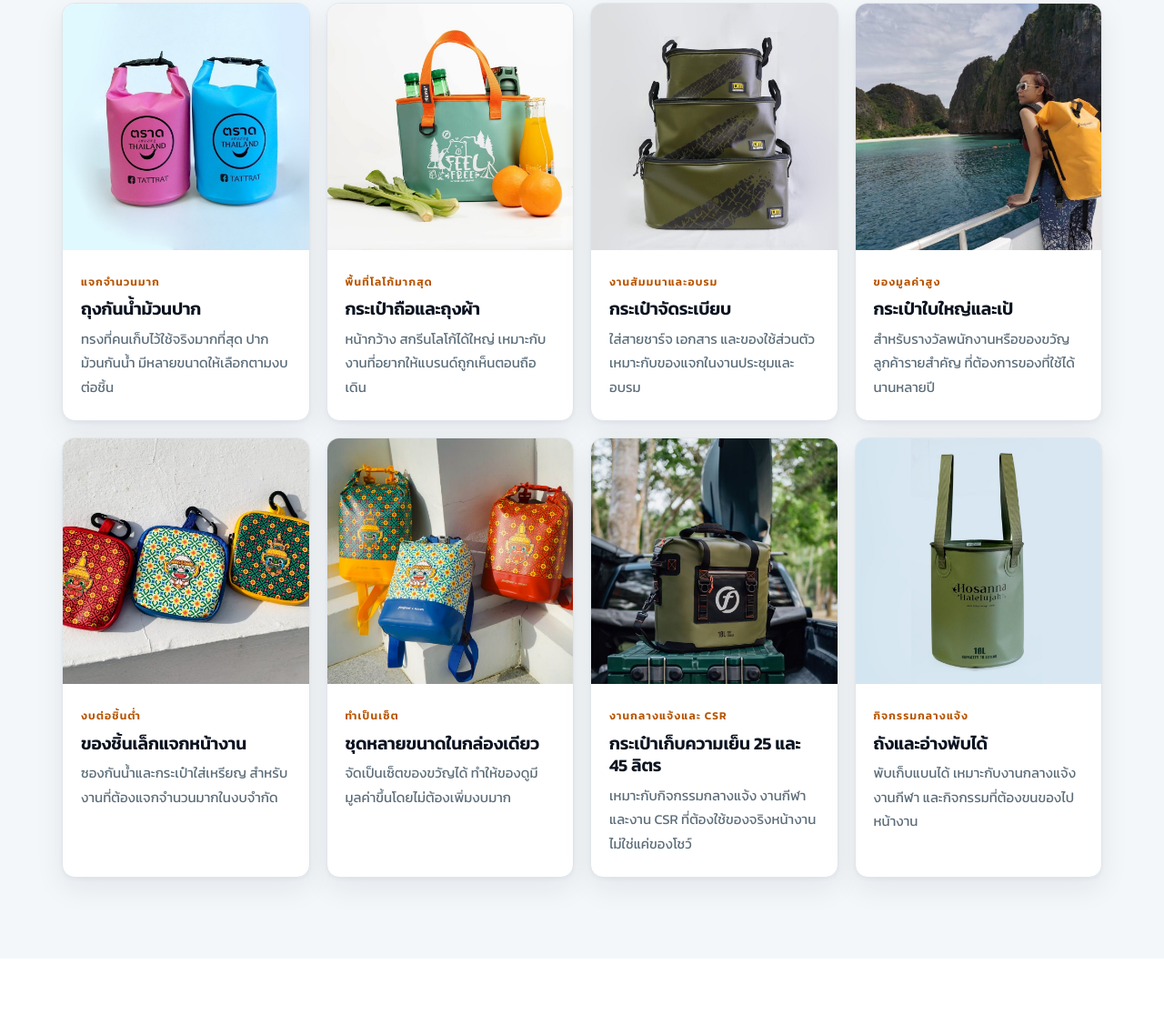
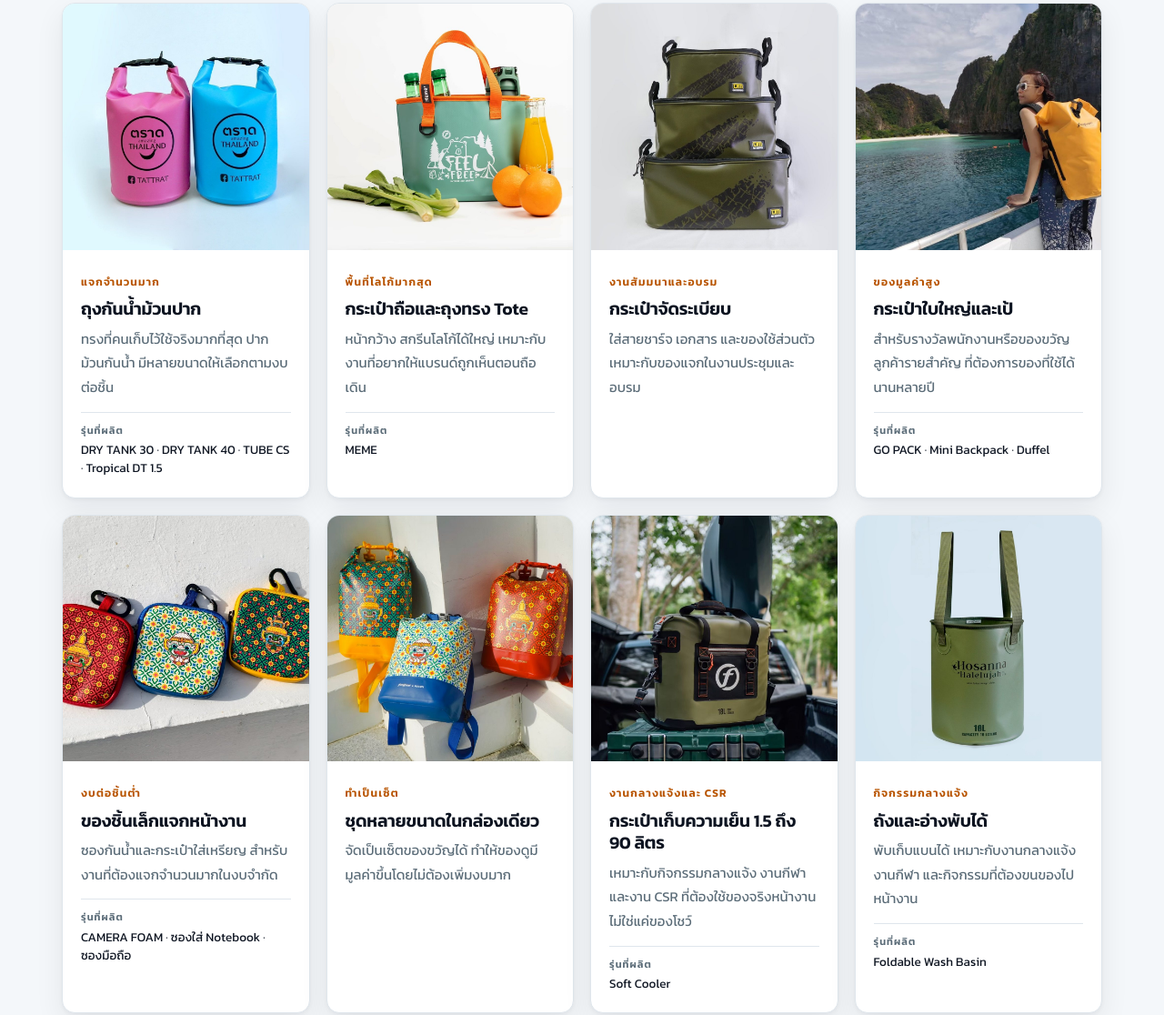
Before and after one commit to onlinefeelfree/joysports-landing, a plain HTML site: page index.html in a window 1280 px wide. Shown: the part 6924-8040 px from the top of the page at 91% size. Drawn offline with Linux system fonts and the light colour scheme; a web font is replaced by a local one.

Commit message:
ใส่ชื่อรุ่นจริงลงการ์ดสินค้า และแก้ข้อความส่วนสินค้าตามที่โรงงานส่งมา
เพิ่มบรรทัดรุ่นที่ผลิตใต้คำอธิบายของการ์ด คั่นด้วยเส้นบาง
ใส่เฉพาะ 6 ใบที่มีหลักฐานรองรับจากชื่อไฟล์ภาพที่โรงงานส่งมา
และจากที่โรงงานกรอกในเอกสารตรวจ

- ถุงกันน้ำม้วนปาก DRY TANK 30 DRY TANK 40 TUBE CS Tropical DT 1.5
- กระเป๋าถือ MEME
- ใบใหญ่และเป้ GO PACK Mini Backpack Duffel
- ของชิ้นเล็ก CAMERA FOAM ซองใส่ Notebook ซองมือถือ
- เก็บความเย็น Soft Cooler
- ถังและอ่างพับได้ Foldable Wash Basin

เว้นไว้สองใบคือกระเป๋าจัดระเบียบและชุดหลายขนาด
เพราะยังจับคู่รุ่นกับภาพไม่ได้แน่ชัด รอให้โรงงานยืนยันก่อน
ดีกว่าเดาแล้วขึ้นชื่อรุ่นผิดบนหน้าเว็บ

ข้อความที่โรงงานแก้มา
- หัวข้อส่วนสินค้า เปลี่ยนจากเก็บความเย็น 45 ลิตร เป็นกระเป๋าขนาด 90 ลิตร
- การ์ดกระเป๋าถือ เพิ่มคำว่าทรง Tote
- การ์ดเก็บความเย็น เปลี่ยนจาก 25 และ 45 ลิตร เป็น 1.5 ถึง 90 ลิตร

ครอบ nbsp ในชื่อรุ่นที่มีหลายคำ เพราะเบราว์เซอร์ตัดเป็น TUBE กับ CS คนละบรรทัด

Co-Authored-By: Claude Opus 5 <noreply@anthropic.com>

```diff
--- a/index.html
+++ b/index.html
@@ -297,6 +297,14 @@ td{color:var(--ink-2)}
   text-transform:uppercase; color:var(--orange-ink); margin-bottom:7px;
 }
 .prod p{color:var(--muted); font-size:15px; margin-top:7px}
+.prod .models{
+  margin-top:13px; padding-top:11px; border-top:1px solid var(--line);
+  font-size:13.5px; color:var(--ink); line-height:1.5;
+}
+.prod .models span{
+  display:block; font-family:var(--display); font-size:11px; font-weight:600;
+  letter-spacing:.1em; text-transform:uppercase; color:var(--muted); margin-bottom:3px;
+}
 
 /* ---------- งานตกแต่งโลโก้ ---------- */
 .showcase{display:grid; gap:18px; grid-template-columns:repeat(auto-fit,minmax(248px,1fr))}
@@ -644,17 +652,17 @@ footer .legal{grid-column:1/-1; border-top:1px solid rgba(255,255,255,.12); padd
   <div class="wrap">
     <div class="sec-head">
       <p class="eyebrow">สินค้าที่ผลิตได้</p>
-      <h2>เลือกทรงที่ตอบโจทย์ ตั้งแต่ซองชิ้นเล็ก ถึงกระเป๋าเก็บความเย็น 45 ลิตร</h2>
+      <h2>เลือกทรงที่ตอบโจทย์ ตั้งแต่ซองชิ้นเล็ก ถึงกระเป๋าขนาด 90 ลิตร</h2>
       <p class="lede">จัดตามการใช้งานของงานแจก ไม่ใช่ตามทรงสินค้า เพื่อให้เลือกได้เร็วขึ้น</p>
     </div>
     <div class="prods">
       <article class="prod">
         <img src="images/product-drybag-blue.jpg" width="700" height="700" alt="ถุงกันน้ำม้วนปากสกรีนโลโก้ลูกค้า งาน OEM ของ Joy Sports" loading="lazy" decoding="async">
-        <div class="txt"><p class="spec">แจกจำนวนมาก</p><h3>ถุงกันน้ำม้วนปาก</h3><p>ทรงที่คนเก็บไว้ใช้จริงมากที่สุด ปากม้วนกันน้ำ มีหลายขนาดให้เลือกตามงบต่อชิ้น</p></div>
+        <div class="txt"><p class="spec">แจกจำนวนมาก</p><h3>ถุงกันน้ำม้วนปาก</h3><p>ทรงที่คนเก็บไว้ใช้จริงมากที่สุด ปากม้วนกันน้ำ มีหลายขนาดให้เลือกตามงบต่อชิ้น</p><p class="models"><span>รุ่นที่ผลิต</span>DRY&nbsp;TANK&nbsp;30 · DRY&nbsp;TANK&nbsp;40 · TUBE&nbsp;CS · Tropical&nbsp;DT&nbsp;1.5</p></div>
       </article>
       <article class="prod">
         <img src="images/product-tote-teal.jpg" width="700" height="700" alt="กระเป๋าถือทรง Tote รุ่น MEME ของแบรนด์ FEELFREE" loading="lazy" decoding="async">
-        <div class="txt"><p class="spec">พื้นที่โลโก้มากสุด</p><h3>กระเป๋าถือและถุงผ้า</h3><p>หน้ากว้าง สกรีนโลโก้ได้ใหญ่ เหมาะกับงานที่อยากให้แบรนด์ถูกเห็นตอนถือเดิน</p></div>
+        <div class="txt"><p class="spec">พื้นที่โลโก้มากสุด</p><h3>กระเป๋าถือและถุงทรง Tote</h3><p>หน้ากว้าง สกรีนโลโก้ได้ใหญ่ เหมาะกับงานที่อยากให้แบรนด์ถูกเห็นตอนถือเดิน</p><p class="models"><span>รุ่นที่ผลิต</span>MEME</p></div>
       </article>
       <article class="prod">
         <img src="images/product-pouch.jpg" width="700" height="700" alt="กระเป๋าจัดระเบียบกันน้ำสามขนาด งานสกรีนโลโก้องค์กร" loading="lazy" decoding="async">
@@ -662,11 +670,11 @@ footer .legal{grid-column:1/-1; border-top:1px solid rgba(255,255,255,.12); padd
       </article>
       <article class="prod">
         <img src="images/product-duffel.jpg" width="700" height="700" alt="เป้กันน้ำม้วนปากรุ่น DRY TANK ของแบรนด์ FEELFREE" loading="lazy" decoding="async">
-        <div class="txt"><p class="spec">ของมูลค่าสูง</p><h3>กระเป๋าใบใหญ่และเป้</h3><p>สำหรับรางวัลพนักงานหรือของขวัญลูกค้ารายสำคัญ ที่ต้องการของที่ใช้ได้นานหลายปี</p></div>
+        <div class="txt"><p class="spec">ของมูลค่าสูง</p><h3>กระเป๋าใบใหญ่และเป้</h3><p>สำหรับรางวัลพนักงานหรือของขวัญลูกค้ารายสำคัญ ที่ต้องการของที่ใช้ได้นานหลายปี</p><p class="models"><span>รุ่นที่ผลิต</span>GO&nbsp;PACK · Mini&nbsp;Backpack · Duffel</p></div>
       </article>
       <article class="prod">
         <img src="images/product-coinbag.jpg" width="700" height="700" alt="ซองกันน้ำชิ้นเล็กรุ่น FEELFREE X HOLEN" loading="lazy" decoding="async">
-        <div class="txt"><p class="spec">งบต่อชิ้นต่ำ</p><h3>ของชิ้นเล็กแจกหน้างาน</h3><p>ซองกันน้ำและกระเป๋าใส่เหรียญ สำหรับงานที่ต้องแจกจำนวนมากในงบจำกัด</p></div>
+        <div class="txt"><p class="spec">งบต่อชิ้นต่ำ</p><h3>ของชิ้นเล็กแจกหน้างาน</h3><p>ซองกันน้ำและกระเป๋าใส่เหรียญ สำหรับงานที่ต้องแจกจำนวนมากในงบจำกัด</p><p class="models"><span>รุ่นที่ผลิต</span>CAMERA&nbsp;FOAM · ซองใส่&nbsp;Notebook · ซองมือถือ</p></div>
       </article>
       <article class="prod">
         <img src="images/product-buckets.jpg" width="700" height="700" alt="ชุดกระเป๋ากันน้ำหลายขนาดรุ่น FEELFREE X HOLEN" loading="lazy" decoding="async">
@@ -674,11 +682,11 @@ footer .legal{grid-column:1/-1; border-top:1px solid rgba(255,255,255,.12); padd
       </article>
       <article class="prod">
         <img src="images/brand-cooler.jpg" width="700" height="700" alt="กระเป๋าเก็บความเย็นรุ่น Soft Cooler ของแบรนด์ FEELFREE" loading="lazy" decoding="async">
-        <div class="txt"><p class="spec">งานกลางแจ้งและ CSR</p><h3>กระเป๋าเก็บความเย็น 25 และ 45 ลิตร</h3><p>เหมาะกับกิจกรรมกลางแจ้ง งานกีฬา และงาน CSR ที่ต้องใช้ของจริงหน้างาน ไม่ใช่แค่ของโชว์</p></div>
+        <div class="txt"><p class="spec">งานกลางแจ้งและ CSR</p><h3>กระเป๋าเก็บความเย็น 1.5 ถึง 90 ลิตร</h3><p>เหมาะกับกิจกรรมกลางแจ้ง งานกีฬา และงาน CSR ที่ต้องใช้ของจริงหน้างาน ไม่ใช่แค่ของโชว์</p><p class="models"><span>รุ่นที่ผลิต</span>Soft&nbsp;Cooler</p></div>
       </article>
       <article class="prod">
         <img src="images/product-basin.jpg" width="900" height="720" alt="ถังพับได้รุ่น Foldable Wash Basin สกรีนโลโก้ลูกค้า" loading="lazy" decoding="async">
-        <div class="txt"><p class="spec">กิจกรรมกลางแจ้ง</p><h3>ถังและอ่างพับได้</h3><p>พับเก็บแบนได้ เหมาะกับงานกลางแจ้ง งานกีฬา และกิจกรรมที่ต้องขนของไปหน้างาน</p></div>
+        <div class="txt"><p class="spec">กิจกรรมกลางแจ้ง</p><h3>ถังและอ่างพับได้</h3><p>พับเก็บแบนได้ เหมาะกับงานกลางแจ้ง งานกีฬา และกิจกรรมที่ต้องขนของไปหน้างาน</p><p class="models"><span>รุ่นที่ผลิต</span>Foldable&nbsp;Wash&nbsp;Basin</p></div>
       </article>
     </div>
   </div>
```
